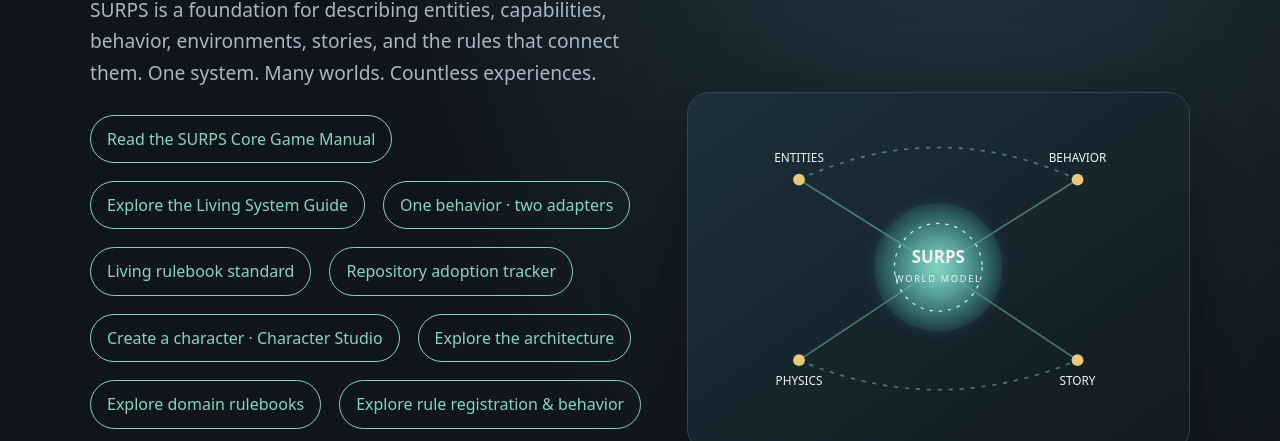
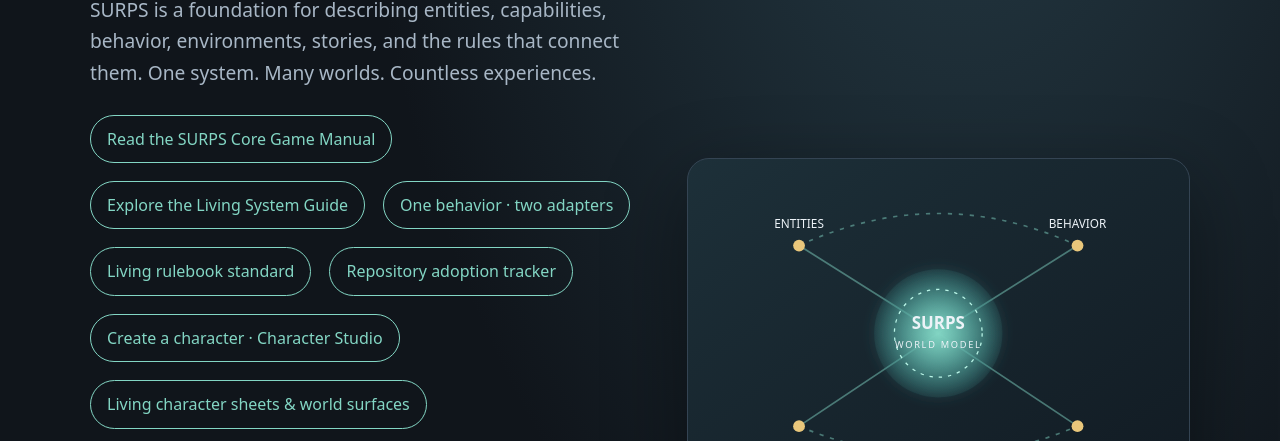
Before and after one commit to TrentBest/TheSingularityWorkshop.SingularityUniversalRoleplayingSystem, a plain HTML site: page docs/index.html in a window 1280 px wide. Shown: the part 359-800 px from the top of the page. Drawn offline with Linux system fonts and the light colour scheme.

Commit message:
Document living character and map surfaces

```diff
--- a/docs/index.html
+++ b/docs/index.html
@@ -45,6 +45,7 @@
         <a href="living-rulebook-standard.md">Living rulebook standard</a>
         <a href="participating-repository-adoption.md">Repository adoption tracker</a>
         <a href="character-studio.html">Create a character · Character Studio</a>
+        <a href="living-world-and-character-studio.md">Living character sheets &amp; world surfaces</a>
         <a href="architecture.html">Explore the architecture</a>
         <a href="rulebooks.html">Explore domain rulebooks</a>
         <a href="registration-and-behavior.html">Explore rule registration &amp; behavior</a>
```
